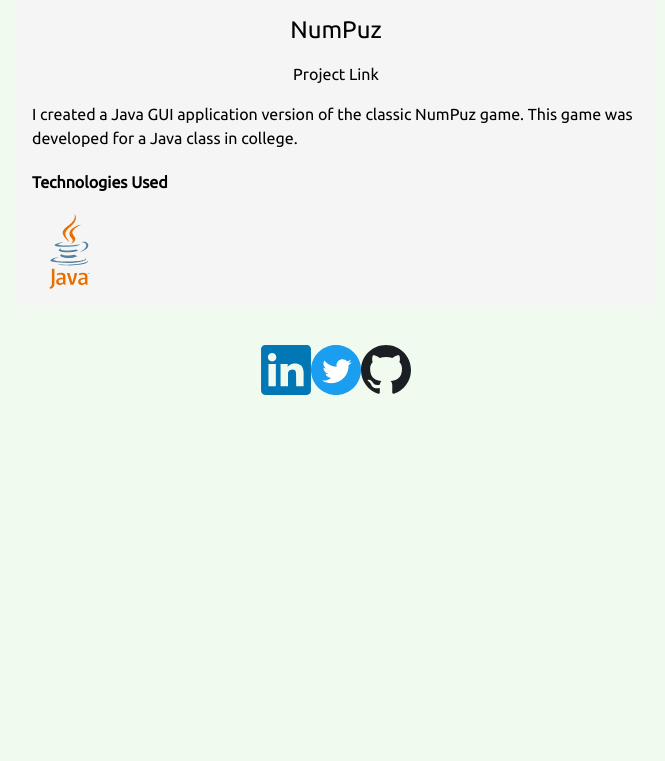
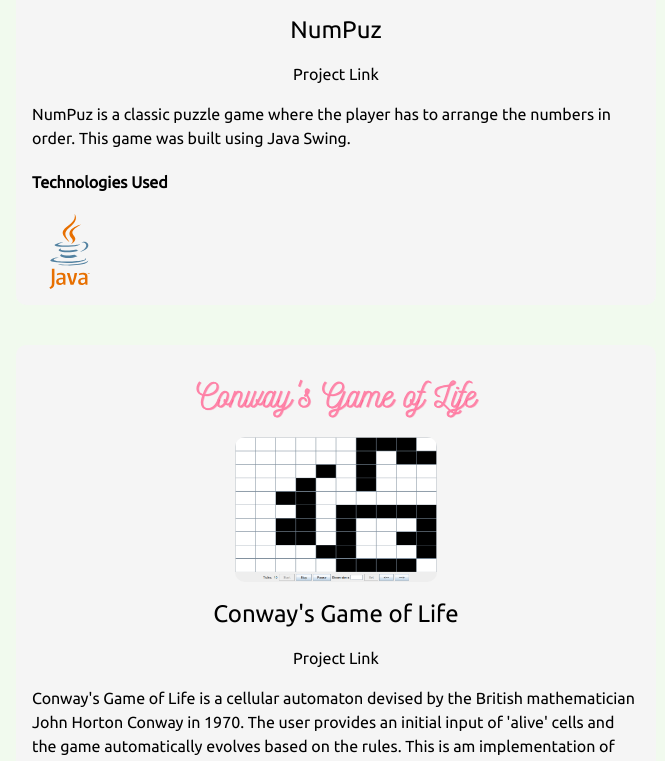
Before and after one commit to johnvinh/john-vinh-website, a SvelteKit app: page /projects in a window 1280 px wide. Shown: the part 1055-1816 px from the top of the page, without its empty margins (304-969 px from the left). Before the commit the page ends 1450 px from the top, so only its background shows below. Built offline with nearby package versions, Linux system fonts and the light colour scheme.

Commit message:
Add Conway's Game of Life project

```diff
--- a/src/components/Projects.svelte
+++ b/src/components/Projects.svelte
@@ -39,8 +39,7 @@
                 ]
                  } link="https://github.com/johnvinh/gloomybb" />
         <Project title="NumPuz"
-                 info="I created a Java GUI application version of the classic NumPuz game. This game was developed
-            for a Java class in college."
+                 info="NumPuz is a classic puzzle game where the player has to arrange the numbers in order. This game was built using Java Swing."
                  titleImage="num-puz-title.svg"
                  mainImage="numpuz.png"
                  technologies={
@@ -54,5 +53,22 @@
                  }
                  link="https://github.com/johnvinh/num-puz"
         />
+        <Project title="Conway's Game of Life"
+                    info="Conway's Game of Life is a cellular automaton devised by the British mathematician John Horton Conway in 1970.
+                     The user provides an initial input of 'alive' cells and the game automatically evolves based on the rules. This is am implementation
+of the simulation using Java Swing."
+                    titleImage="conway-title.svg"
+                    mainImage="conway.png"
+                    technologies={
+                    [
+                        {
+                            id: 1,
+                            name: "Java",
+                            image: "java-logo.svg"
+                        }
+                    ]
+                    }
+                    link="https://github.com/johnvinh/conways-game-of-life"
+        />
     </div>
 </section>
```
Also changed, not shown: static/images/conway-title.svg (added), static/images/conway.png (added).
